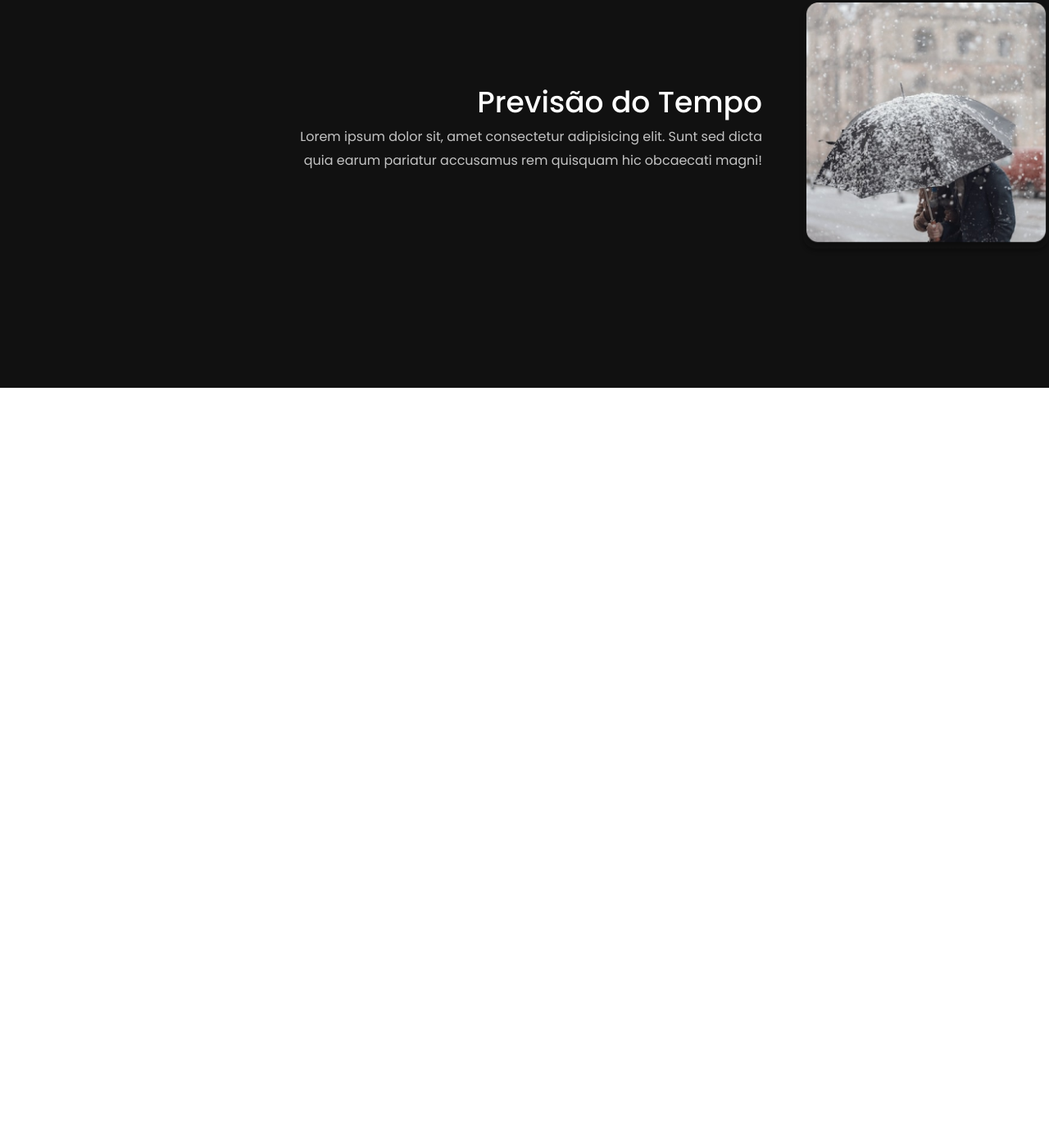
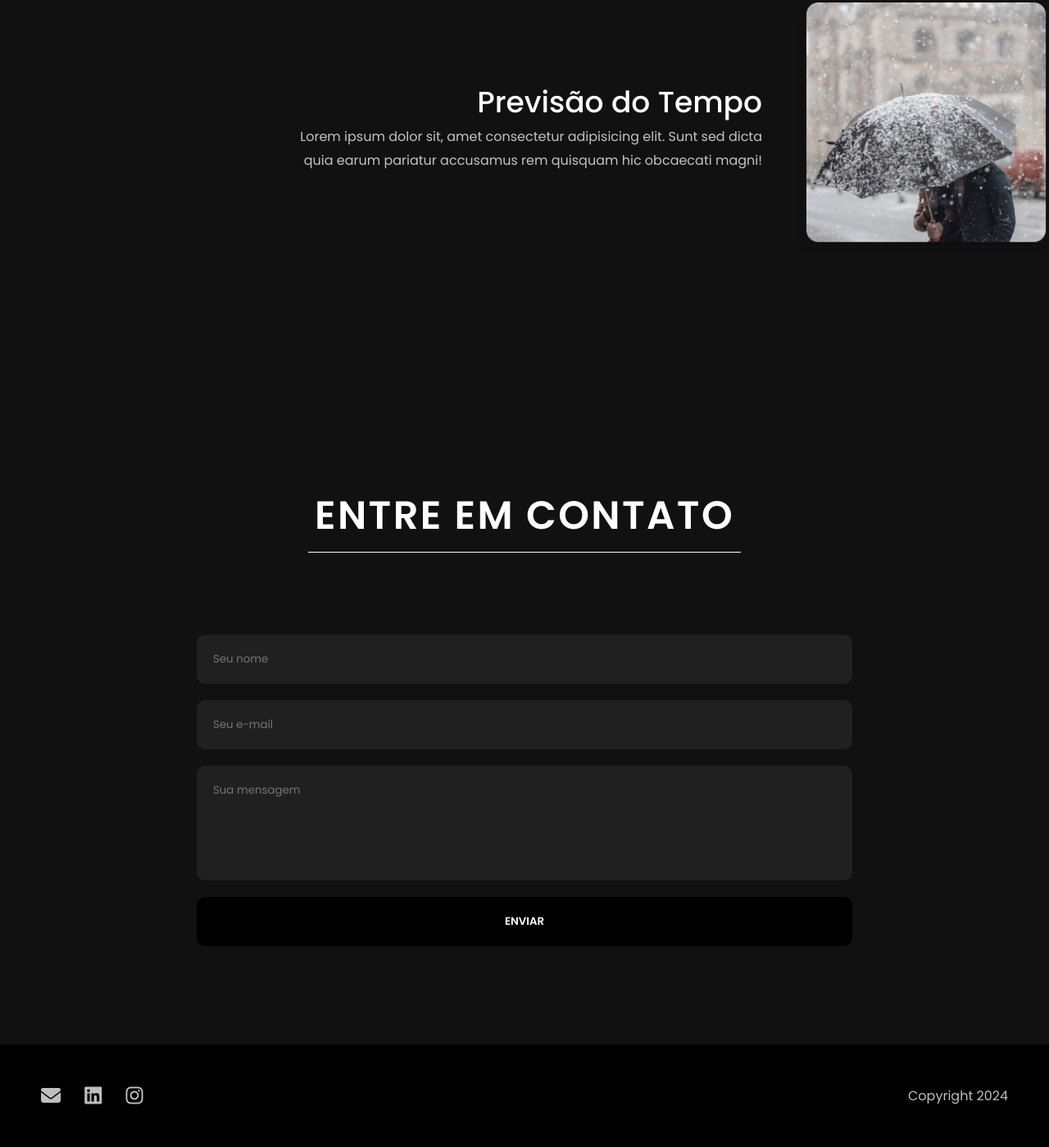
Before and after one commit to eeymatheusdev/portfolio, a plain HTML site: page index.html in a window 1280 px wide. Shown: the part 3616-5015 px from the top of the page at 82% size. Before the commit the page ends 4089 px from the top, so only its background shows below. Drawn offline with Linux system fonts and the light colour scheme.

Commit message:
feat: contact and footer

```diff
--- a/index.html
+++ b/index.html
@@ -11,6 +11,10 @@
       href="https://fonts.googleapis.com/css2?family=Poppins:ital,wght@0,100;0,200;0,300;0,400;0,500;0,600;0,700;0,800;0,900;1,100;1,200;1,300;1,400;1,500;1,600;1,700;1,800;1,900&display=swap"
       rel="stylesheet"
     />
+    <script
+      src="https://kit.fontawesome.com/323b85f1e8.js"
+      crossorigin="anonymous"
+    ></script>
   </head>
   <body>
     <nav class="navbar-container">
@@ -130,5 +134,50 @@
         </div>
       </div>
     </div>
+    <!-- Contact -->
+    <div class="section-container">
+      <div class="section-content">
+        <h2 class="section-title">Entre em contato</h2>
+        <form class="contact-form">
+          <input
+            type="text"
+            name="fullName"
+            id="fullName"
+            placeholder="Seu nome"
+            class="form-input"
+          />
+          <input
+            type="email"
+            name="email"
+            id="email"
+            placeholder="Seu e-mail"
+            class="form-input"
+          />
+          <textarea
+            name="message"
+            id="message"
+            rows="5"
+            placeholder="Sua mensagem"
+            class="form-input"
+          ></textarea>
+          <input type="submit" value="Enviar" class="form-button" />
+        </form>
+      </div>
+    </div>
+    <!-- Footer -->
+    <div class="footer-container">
+      <div class="social-items">
+        <a href="mailto:los.matheuswb@gmail.com"
+          ><i class="fa-solid fa-envelope fa-xl"></i
+        ></a>
+        <a href="https://www.linkedin.com/in/eeymatheusdev/" target="_blank"
+          ><i class="fa-brands fa-linkedin fa-xl"></i
+        ></a>
+        <a href="https://www.instagram.com/eeymatheusdev/" target="_blank"
+          ><i class="fa-brands fa-instagram fa-xl"></i
+        ></a>
+      </div>
+      <p>Copyright 2024</p>
+    </div>
   </body>
 </html>
--- a/style.css
+++ b/style.css
@@ -3,6 +3,11 @@
   padding: 0;
   box-sizing: border-box;
   font-family: "Poppins", sans-serif;
+}
+
+a {
+  color: white;
+  text-decoration: none;
 }
 
 /* Navbar */
@@ -200,6 +205,35 @@
   font-weight: 500;
 }
 
+/* Form */
+.contact-form {
+  display: flex;
+  flex-direction: column;
+  margin-top: 100px;
+  max-width: 800px;
+  margin-left: auto;
+  margin-right: auto;
+}
+
+.contact-form .form-input {
+  margin-bottom: 20px;
+}
+
+/* Footer */
+.footer-container {
+  width: 100%;
+  background-color: black;
+  color: rgba(255, 255, 255, 0.75);
+  display: flex;
+  justify-content: space-between;
+  padding: 50px;
+}
+
+.footer-container .social-items a {
+  margin-right: 25px;
+  color: rgba(255, 255, 255, 0.75);
+}
+
 /* Utilities */
 .section-container {
   width: 100%;
@@ -228,3 +262,30 @@
   width: fit-content;
   margin: auto;
 }
+
+.form-input {
+  border: none;
+  border-radius: 10px;
+  background-color: #202020;
+  padding: 20px;
+  color: rgba(255, 255, 255, 0.5);
+  resize: none;
+}
+
+.form-input:focus {
+  outline: 1px solid rgba(255, 255, 255, 0.5);
+}
+
+.form-button {
+  border: none;
+  padding: 20px;
+  border-radius: 10px;
+  background-color: black;
+  color: white;
+  text-transform: uppercase;
+  font-weight: 600;
+}
+
+.form-button:hover {
+  cursor: pointer;
+}
```
